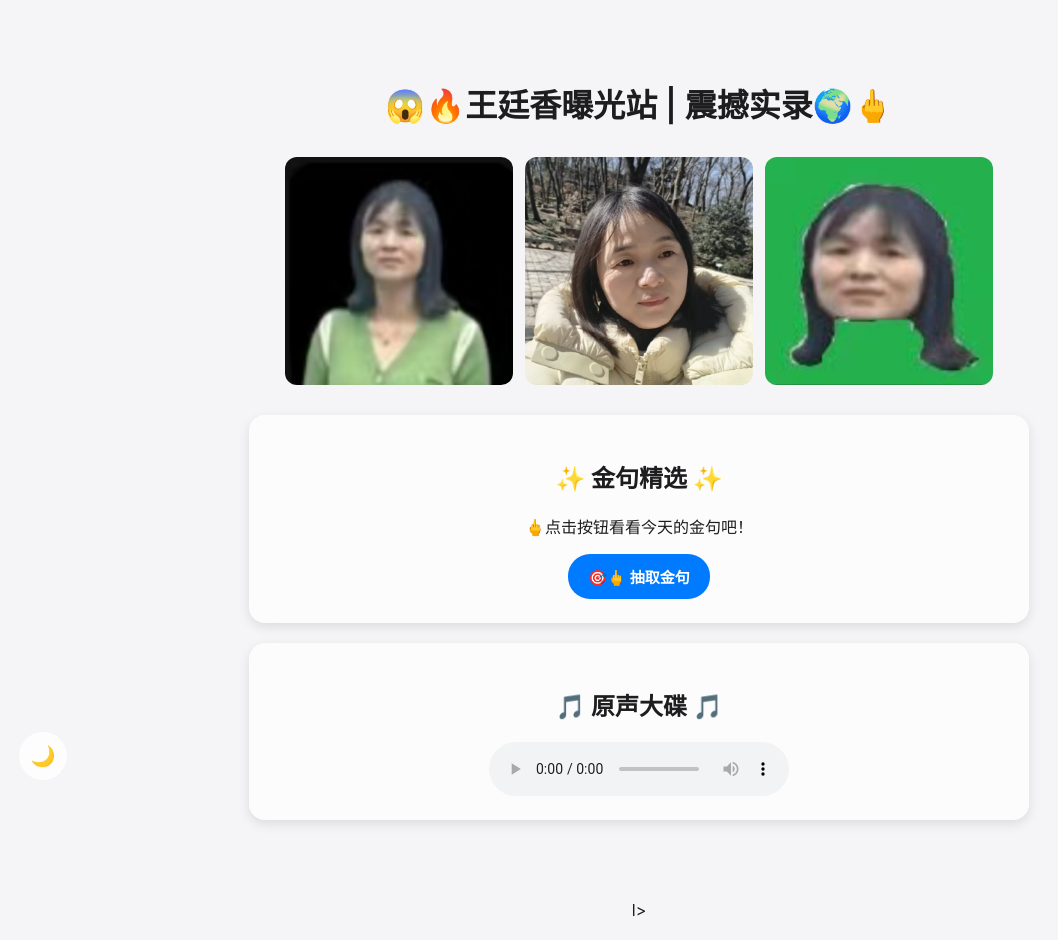
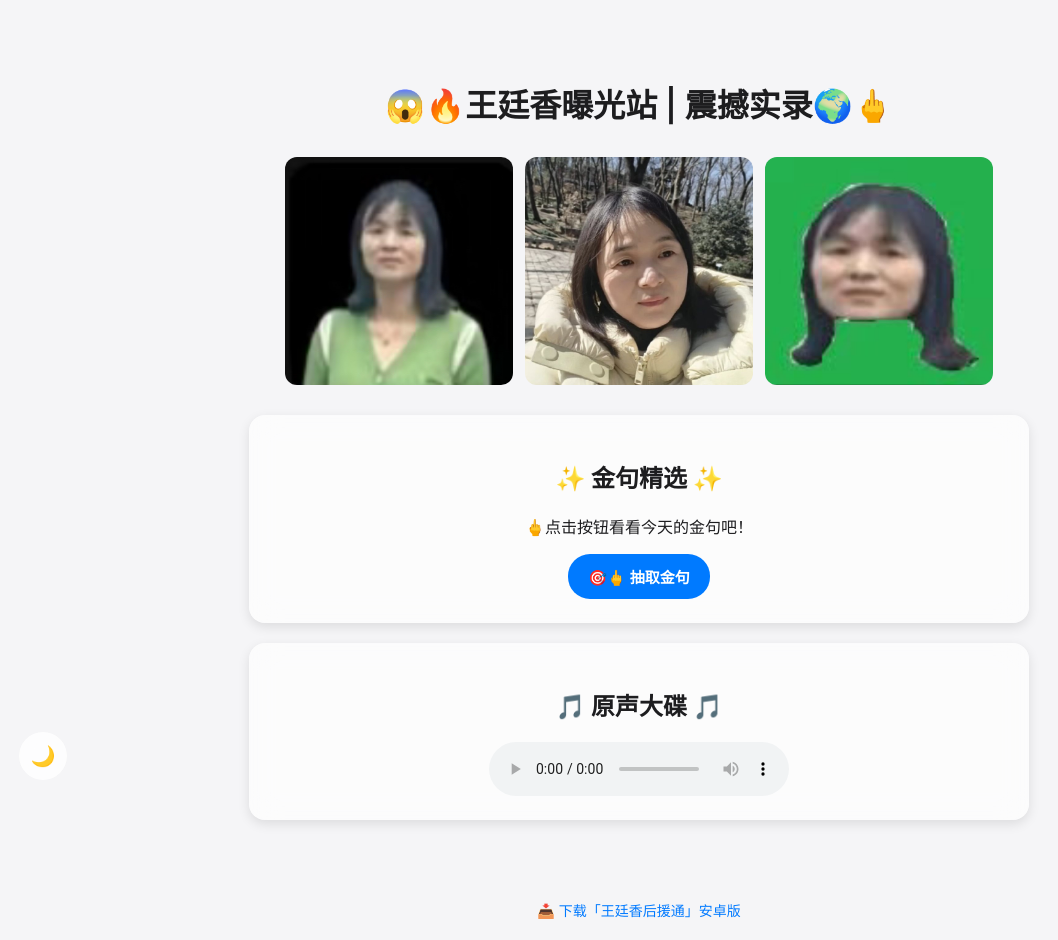
Before and after one commit to SB-bey/SB-bey.github.io, a plain HTML site: page index.html in a window 1280 px wide. Shown: the whole page, without its empty margins (1-1059 px from the left). Drawn offline with Linux system fonts and the light colour scheme.

Commit message:
更新了apk

```diff
--- a/index.html
+++ b/index.html
@@ -134,6 +134,10 @@
     <div class="mode-switch" onclick="toggleDarkMode()">🌙</div>
 </div>
 
+<div style="text-align: center; margin: 20px 0;">
+    <a href="wtx.apk" download="wtx.apk" style="color: #007aff; font-size: 14px; text-decoration: none;">📥 下载「王廷香后援通」安卓版</a>
+</div>
+
 <script>
     const quotes = [
         "💀 你的内心会受到折磨的。",
@@ -167,4 +171,4 @@
 </script>
 
 </body>
-</html>l>
+</html>
```
